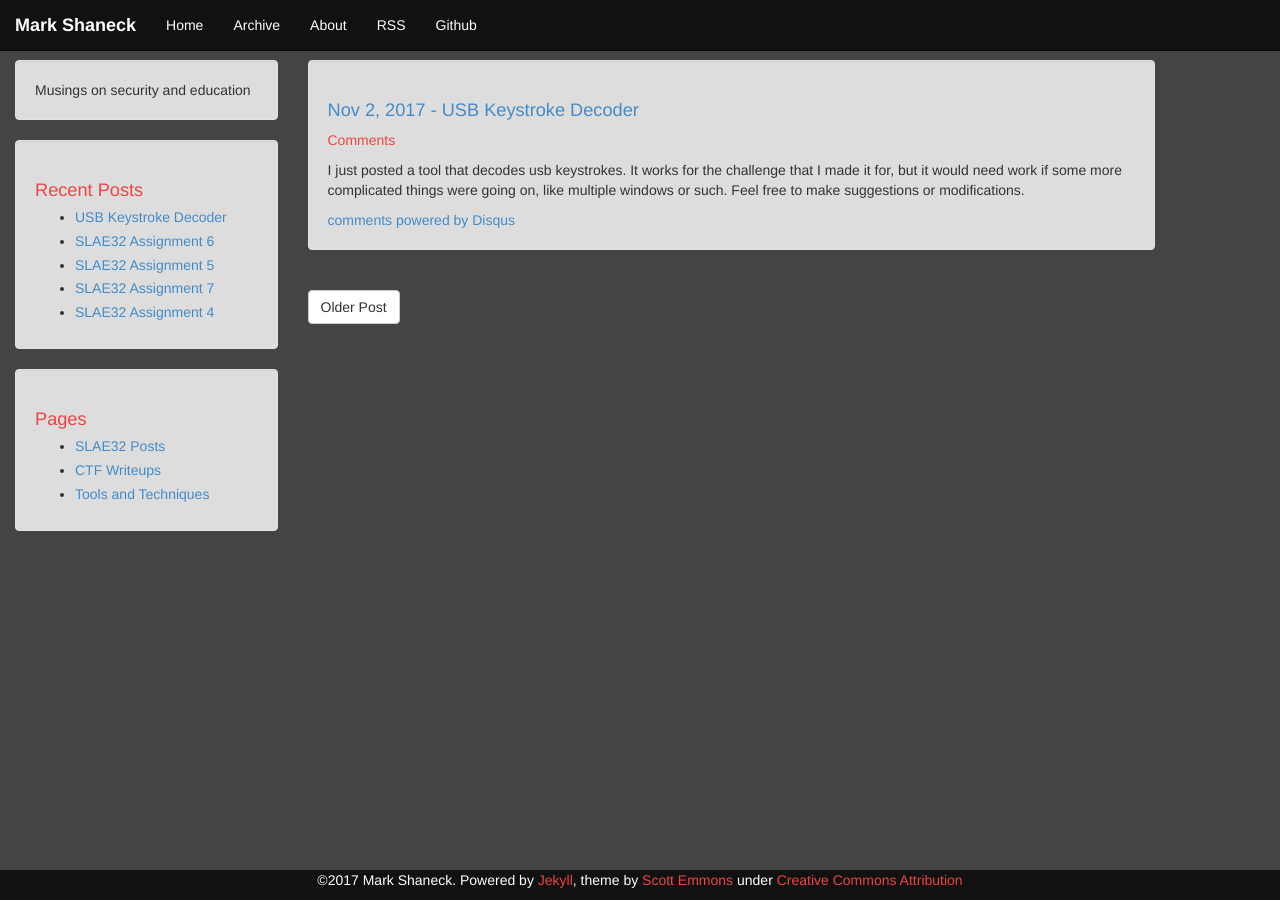
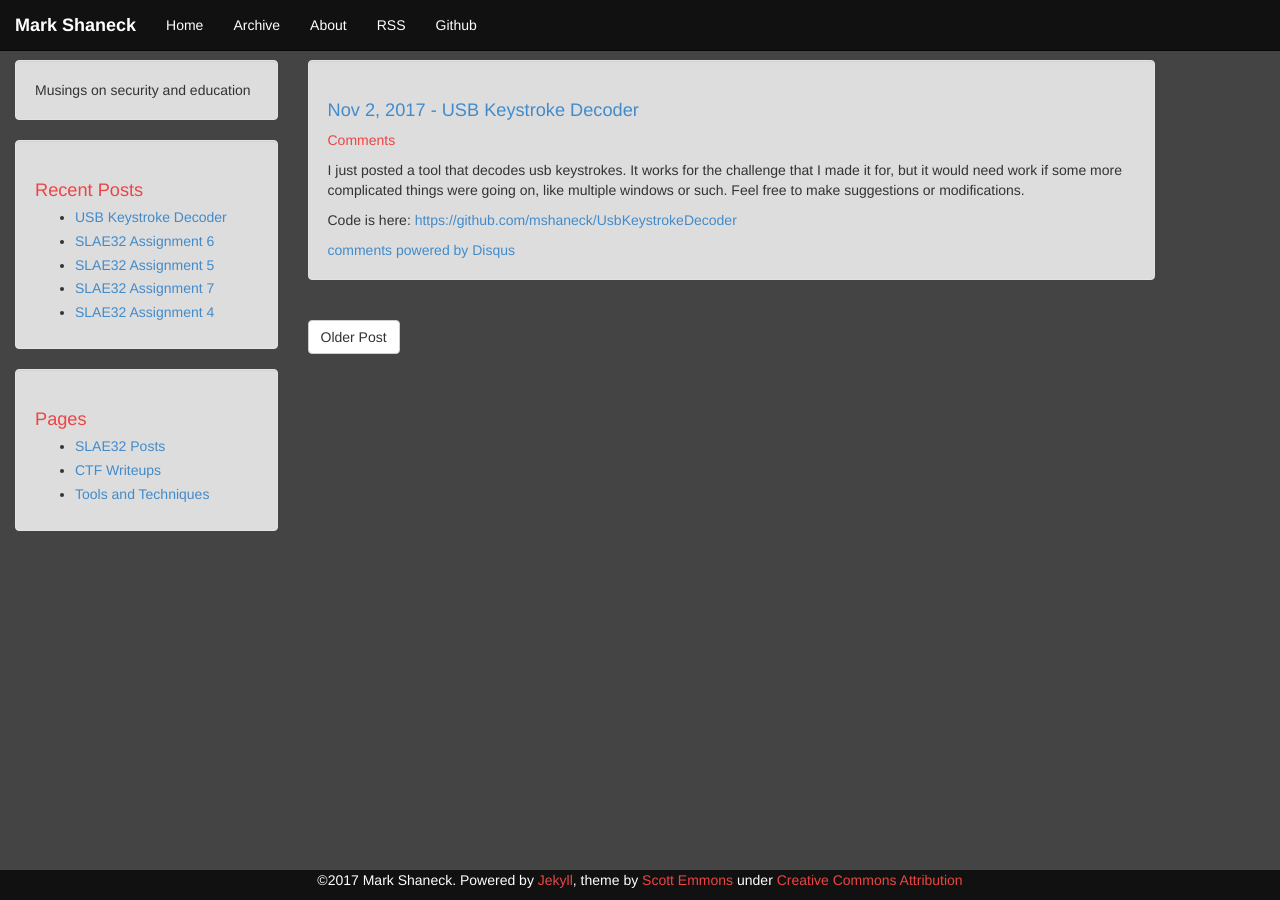
Before and after one commit to mshaneck/mshaneck.github.io, a Jekyll site: the page built from _posts/2017-11-02-decodeusb.md, in a window 1280 px wide. Built offline with Jekyll 4.4.1, drawn with Linux system fonts in a browser that asks for light colours; comment, search, counter and statistics services are not loaded.

Commit message:
Forgot to add the link to the github repo

```diff
--- a/_posts/2017-11-02-decodeusb.md
+++ b/_posts/2017-11-02-decodeusb.md
@@ -5,3 +5,5 @@ comments: true
 ---
 
 I just posted a tool that decodes usb keystrokes. It works for the challenge that I made it for, but it would need work if some more complicated things were going on, like multiple windows or such. Feel free to make suggestions or modifications.
+
+Code is here: [https://github.com/mshaneck/UsbKeystrokeDecoder](https://github.com/mshaneck/UsbKeystrokeDecoder)
```
